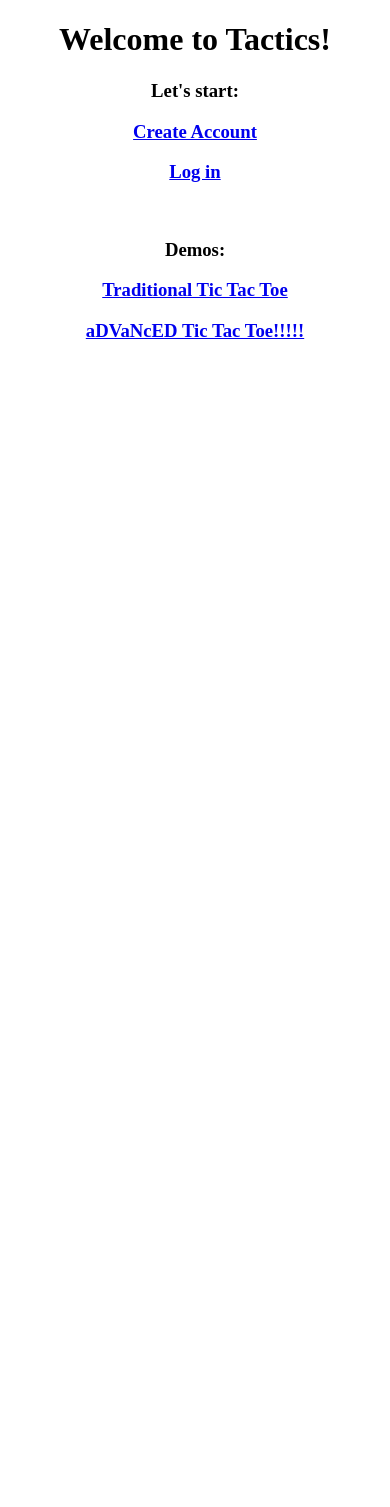
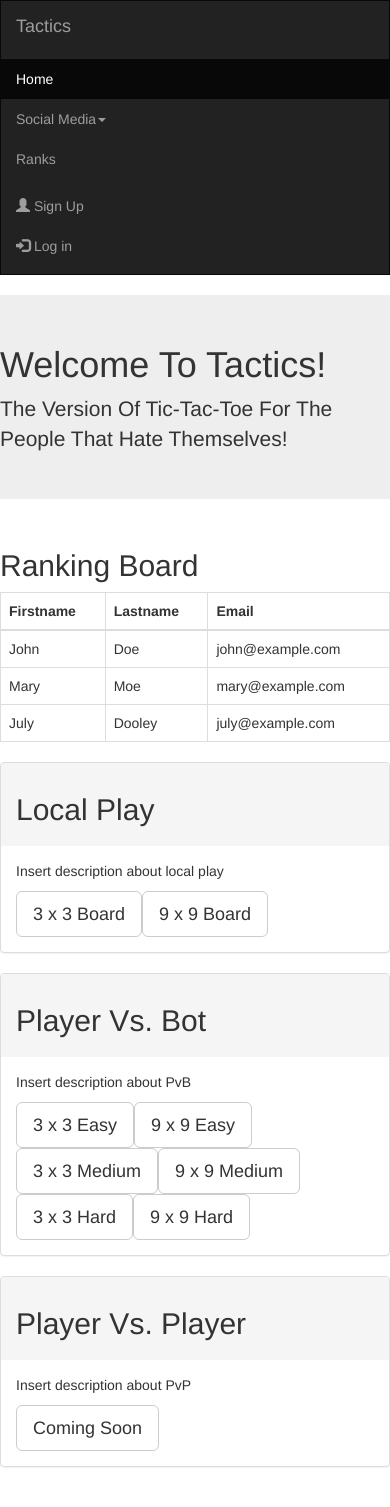
Before and after one commit to Berkyle/Tactics, a PHP site: page / in a window 390 px wide. Before the commit the page ends 339 px from the top, so only its background shows below. Run offline with PHP 8.4, Linux system fonts and the light colour scheme.

Commit message:
added website things

```diff
--- a/index.html
+++ b/index.html
@@ -1,20 +1,117 @@
 <!DOCTYPE html>
 <html>
   <head>
+    <title>Tactics</title>
     <meta charset="utf-8">
-    <title>Tactics</title>
-    <link rel="stylesheet" href="css/index.css">
+    <meta name="viewport" content="width=device-width, initial-scale=1">
+    <link rel="stylesheet" href="https://maxcdn.bootstrapcdn.com/bootstrap/3.3.7/css/bootstrap.min.css">
+    <script src="https://ajax.googleapis.com/ajax/libs/jquery/3.3.1/jquery.min.js"></script>
+    <script src="https://maxcdn.bootstrapcdn.com/bootstrap/3.3.7/js/bootstrap.min.js"></script>
   </head>
   <body>
-    <div class="container">
-      <h1>Welcome to Tactics!</h1>
-      <h3>Let's start:</h3>
-      <a href="html/register.html"><h3>Create Account</h3></a>
-      <a href="html/login.html"><h3>Log in</h3></a>
-      <br>
-      <h3>Demos:</h3>
-      <a href="demos/singleBoardDemo/simpleBoard.html"><h3>Traditional Tic Tac Toe</h3></a>
-      <a href="demos/nineBoardDemo/ninerBoard.html"><h3>aDVaNcED Tic Tac Toe!!!!!</h3></a>
+    <nav class="navbar navbar-inverse">
+      <div class="container-fluid">
+        <div class="navbar-header">
+          <a class="navbar-brand">Tactics</a>
+        </div>
+        <ul class="nav navbar-nav">
+          <li class="active"><a href="dashboard.php">Home</a></li>
+          <li class="dropdown"><a class="dropdown-toggle" data-toggle="dropdown" href="#">Social Media<span class="caret"></span></a>
+            <ul class="dropdown-menu">
+              <li><a href="#">Twitter</a></li>
+              <li><a href="#">Facebook</a></li>
+            </ul>
+          </li>
+          <li><a href="#">Ranks</a></li>
+        </ul>
+        <ul class="nav navbar-nav navbar-right">
+          <li><a href="html/register.html"><span class="glyphicon glyphicon-user"></span> Sign Up</a></li>
+          <li><a href="html/login.html"><span class="glyphicon glyphicon-log-in"></span> Log in</a></li>
+        </ul>
+      </div>
+    </nav>
+    <div class="jumbotron">
+      <h1>Welcome To Tactics!</h1>
+      <p>
+        The Version Of Tic-Tac-Toe For The People That Hate Themselves!
+      </p>
     </div>
+    <div class="row">
+      <div class="col-sm-6">
+        <h2>Ranking Board</h2>
+        <table class="table table-hover table-bordered">
+          <thead>
+            <tr>
+              <th>Firstname</th>
+              <th>Lastname</th>
+              <th>Email</th>
+            </tr>
+          </thead>
+          <tbody>
+            <tr>
+              <td>John</td>
+              <td>Doe</td>
+              <td>john@example.com</td>
+            </tr>
+            <tr>
+              <td>Mary</td>
+              <td>Moe</td>
+              <td>mary@example.com</td>
+            </tr>
+            <tr>
+              <td>July</td>
+              <td>Dooley</td>
+              <td>july@example.com</td>
+            </tr>
+          </tbody>
+        </table>
+      </div>
+    </div>
+    <div class="row">
+      <div class="col-sm-4">
+        <div class="panel-group">
+          <div class="panel panel-default">
+            <div class="panel-heading"><h2>Local Play</h2></div>
+            <div class="panel-body">
+              <p>
+                Insert description about local play
+              </p>
+              <a href="demos/singleBoardDemo/simpleBoard.html"><button type="button" class="btn btn-default btn-lg" id="3x3Butt">3 x 3 Board</button></a><a href="demos/nineBoardDemo/ninerBoard.html"><button type="button" class="btn btn-default btn-lg" id="9x9butt">9 x 9 Board</button></a>
+            </div>
+          </div>
+        </div>
+      </div>
+      <div class="col-sm-4">
+        <div class="panel-group">
+          <div class="panel panel-default">
+            <div class="panel-heading"><h2>Player Vs. Bot</h2></div>
+            <div class="panel-body">
+              <p>
+                Insert description about PvB
+              </p>
+              <a href="demos/singleBoardBotDemo/easy/simpleBoard.html"><button type="button" class="btn btn-default btn-lg" id="3x3Butt">3 x 3 Easy</button></a><a href="demos/nineBoardBotDemo/easy/ninerBoard.html"><button type="button" class="btn btn-default btn-lg" id="9x9butt">9 x 9 Easy</button></a>
+              <br>
+              <a href="demos/singleBoardBotDemo/medium/simpleBoard.html"><button type="button" class="btn btn-default btn-lg" id="3x3Butt">3 x 3 Medium</button></a><a href="demos/nineBoardBotDemo/medium/ninerBoard.html"><button type="button" class="btn btn-default btn-lg" id="9x9butt">9 x 9 Medium</button></a>
+              <br>
+              <a href="demos/singleBoardBotDemo/hard/simpleBoard.html"><button type="button" class="btn btn-default btn-lg" id="3x3Butt">3 x 3 Hard</button></a><a href="demos/nineBoardBotDemo/hard/ninerBoard.html"><button type="button" class="btn btn-default btn-lg" id="9x9butt">9 x 9 Hard</button></a>
+            </div>
+          </div>
+        </div>
+      </div>
+      <div class="col-sm-4">
+        <div class="panel-group">
+          <div class="panel panel-default">
+            <div class="panel-heading"><h2>Player Vs. Player</h2></div>
+            <div class="panel-body">
+              <p>
+                Insert description about PvP
+              </p>
+              <button type="button" class="btn btn-default btn-lg">Coming Soon</button>
+            </div>
+          </div>
+        </div>
+      </div>
+    </div>
+    <br>
   </body>
 </html>
--- a/php/dashboard.php
+++ b/php/dashboard.php
@@ -11,8 +11,10 @@
 
     if($found > 0) { //User exists
       if($password == mysqli_fetch_object($check)->password) {
+        echo "<div class=\"jumbotron\">
+                <h1>Welcome Back $username!</h1>
+              </div>";
         include 'rankings.php';
-        echo "<h1>Login successful! Welcome $username !</h1>";
         include 'dashboardSuccess.php';
       }
       else{
```
Also changed, not shown: css/index.css (+0 -37 lines), demos/nineBoardBotDemo/easy/botTestGame.html (deleted, +0 -27 lines), demos/nineBoardBotDemo/hard/botTestGame.html (deleted, +0 -27 lines), demos/nineBoardBotDemo/medium/botTestGame.html (deleted, +0 -27 lines), html/login.html (+22 -5 lines), html/register.html (+26 -6 lines), php/dashboardSuccess.php (+38 -29 lines), php/header.php (+29 -1 lines), php/rankings.php (+17 -3 lines).
